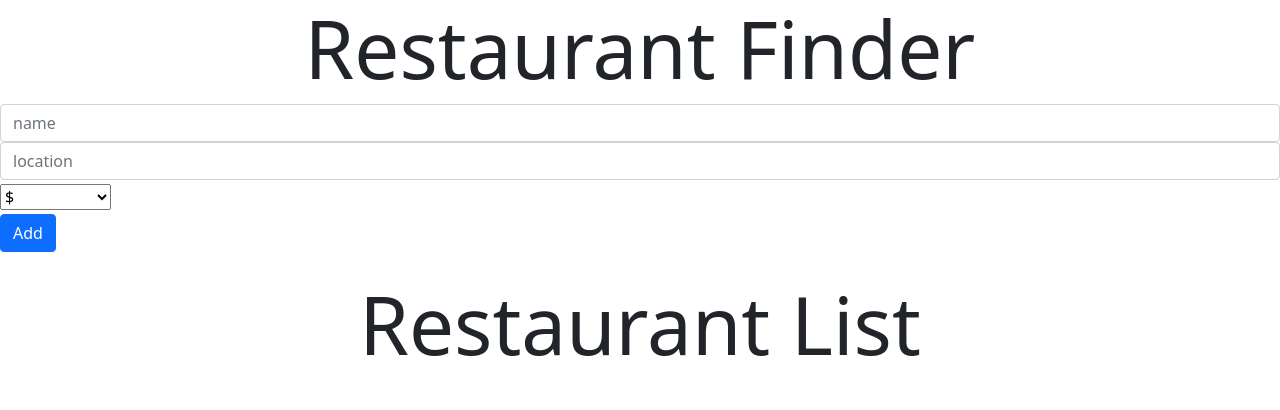
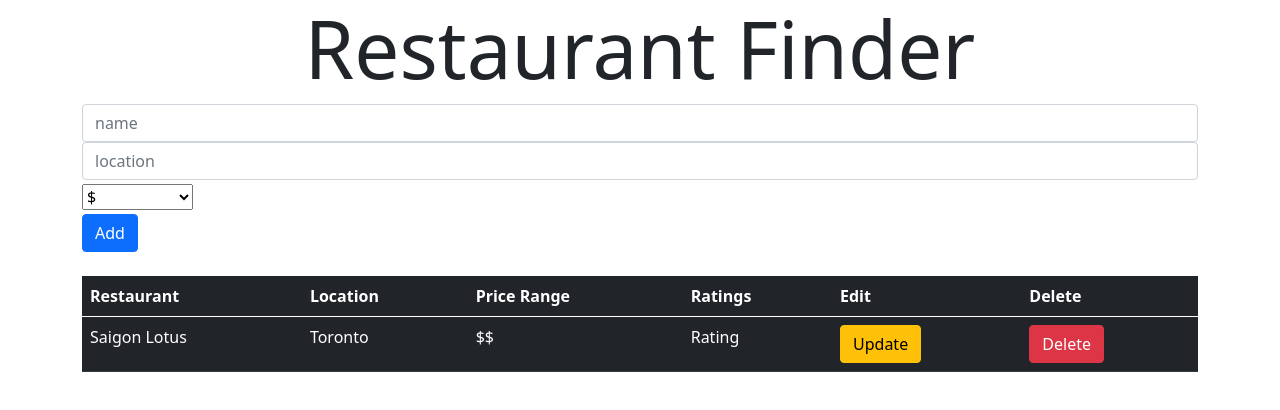
Before and after one commit to DashaDasha88/yelpclone-taketwo, a React (Create React App) app in the folder client/: page / in a window 1280 px wide. Shown: the top 410 px of the page. Built offline with nearby package versions, Linux system fonts and the light colour scheme.

Commit message:
add table and format page with container

```diff
--- a/client/src/App.jsx
+++ b/client/src/App.jsx
@@ -5,7 +5,8 @@
 import UpdatePage from "./routes/UpdatePage";
 
 const App = () => {
-  return <div>
+  return (
+    <div className="container">
       <Router>
         <Switch>
           <Route exact path="/" component={Home}/>
@@ -13,8 +14,8 @@
           <Route exact path="/restaurants/:id" component={RestaurantDetailsPage}/>
         </Switch>
       </Router>
-
     </div>
+  )
 
 }
 
--- a/client/src/components/RestaurantList.jsx
+++ b/client/src/components/RestaurantList.jsx
@@ -2,8 +2,29 @@
 
 const RestaurantList = () => {
   return (
-    <div>
-      <h1 className="font-weight-light display-1 text-center">Restaurant List</h1>
+    <div class="list-group">
+      <table className="table table-hover table-dark">
+        <thead>
+          <tr className="bg-primary">
+            <th scopr="col">Restaurant</th>
+            <th scopr="col">Location</th>
+            <th scopr="col">Price Range</th>
+            <th scopr="col">Ratings</th>
+            <th scopr="col">Edit</th>
+            <th scopr="col">Delete</th>
+          </tr>
+        </thead>
+        <tbody>
+          <tr>
+            <td>Saigon Lotus</td>
+            <td>Toronto</td>
+            <td>$$</td>
+            <td>Rating</td>
+            <td><button className="btn btn-warning">Update</button></td>
+            <td><button className="btn btn-danger">Delete</button></td>
+          </tr>
+        </tbody>
+      </table>
     </div>
   )
 }
```
Lines whose indentation alone changed are shown as unchanged.
